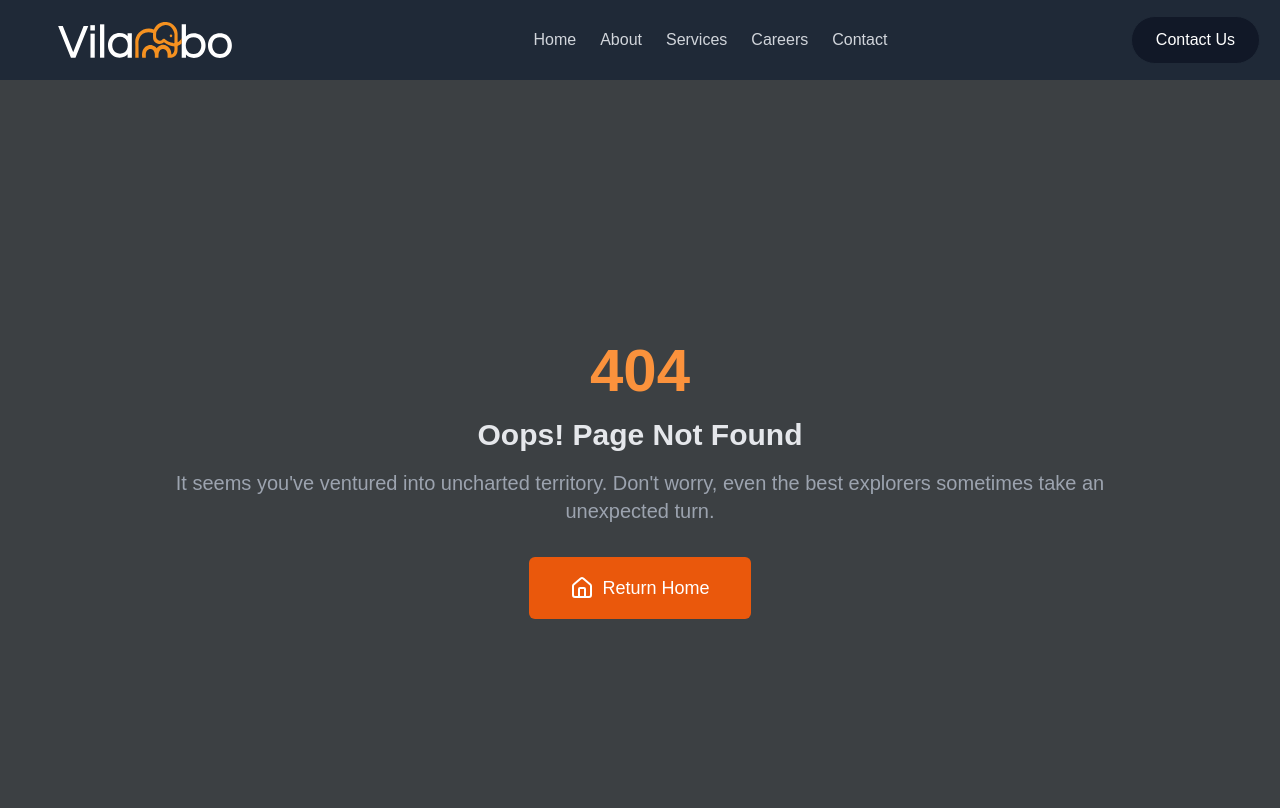
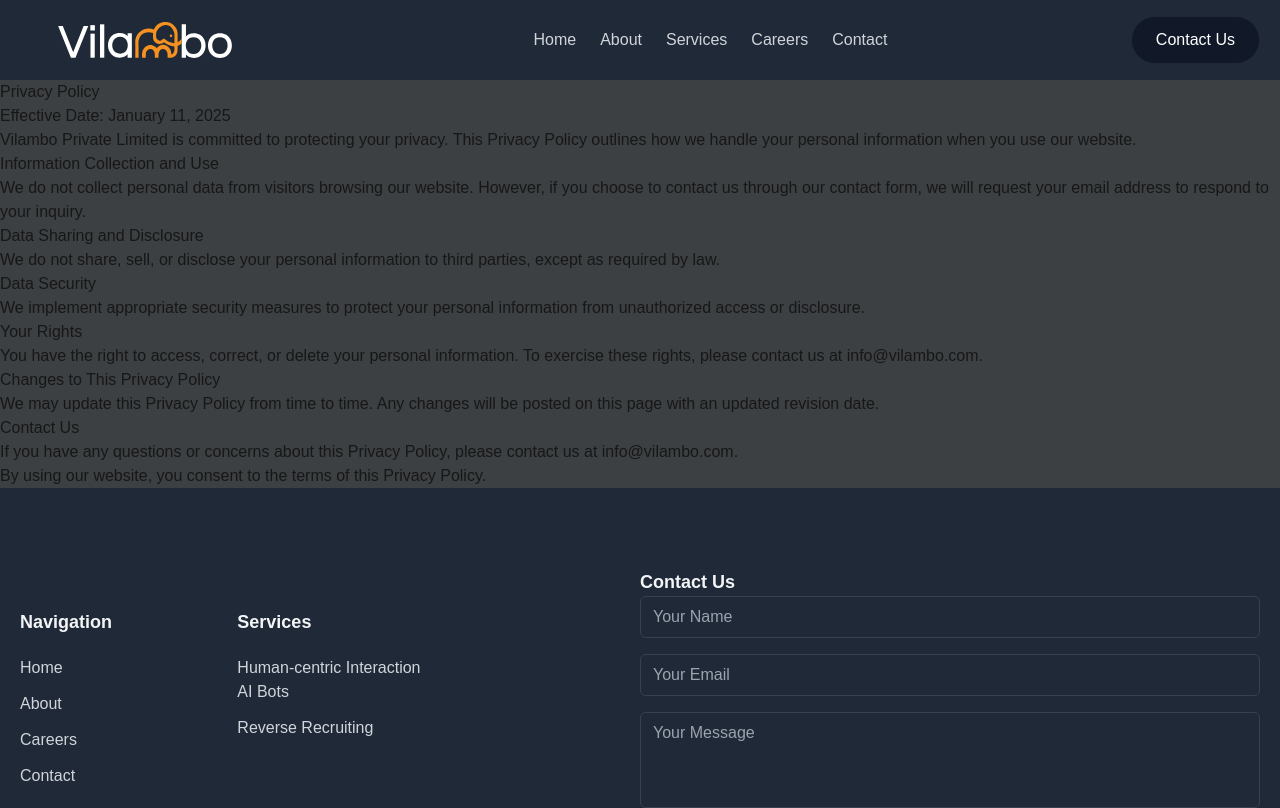
Before and after one commit to vilambo30/vilambosite, a Next.js app: page /privacy-policy in a window 1280 px wide. Before the commit this address had no page. Shown: the top 808 px of the page. Built offline with nearby package versions, Linux system fonts and the light colour scheme.

Commit message:
added privacy-policy

```diff
--- /dev/null
+++ b/src/app/privacy-policy/page.jsx
@@ -0,0 +1,58 @@
+import React from "react";
+
+const PrivacyPolicy = () => (
+  <div>
+    <h1>Privacy Policy</h1>
+    <p>Effective Date: January 11, 2025</p>
+
+    <p>
+      Vilambo Private Limited is committed to protecting your privacy. This
+      Privacy Policy outlines how we handle your personal information when you
+      use our website.
+    </p>
+
+    <h2>Information Collection and Use</h2>
+    <p>
+      We do not collect personal data from visitors browsing our website.
+      However, if you choose to contact us through our contact form, we will
+      request your email address to respond to your inquiry.
+    </p>
+
+    <h2>Data Sharing and Disclosure</h2>
+    <p>
+      We do not share, sell, or disclose your personal information to third
+      parties, except as required by law.
+    </p>
+
+    <h2>Data Security</h2>
+    <p>
+      We implement appropriate security measures to protect your personal
+      information from unauthorized access or disclosure.
+    </p>
+
+    <h2>Your Rights</h2>
+    <p>
+      You have the right to access, correct, or delete your personal
+      information. To exercise these rights, please contact us at{" "}
+      <a href="mailto:info@vilambo.com">info@vilambo.com</a>.
+    </p>
+
+    <h2>Changes to This Privacy Policy</h2>
+    <p>
+      We may update this Privacy Policy from time to time. Any changes will be
+      posted on this page with an updated revision date.
+    </p>
+
+    <h2>Contact Us</h2>
+    <p>
+      If you have any questions or concerns about this Privacy Policy, please
+      contact us at <a href="mailto:info@vilambo.com">info@vilambo.com</a>.
+    </p>
+
+    <p>
+      By using our website, you consent to the terms of this Privacy Policy.
+    </p>
+  </div>
+);
+
+export default PrivacyPolicy;
```
